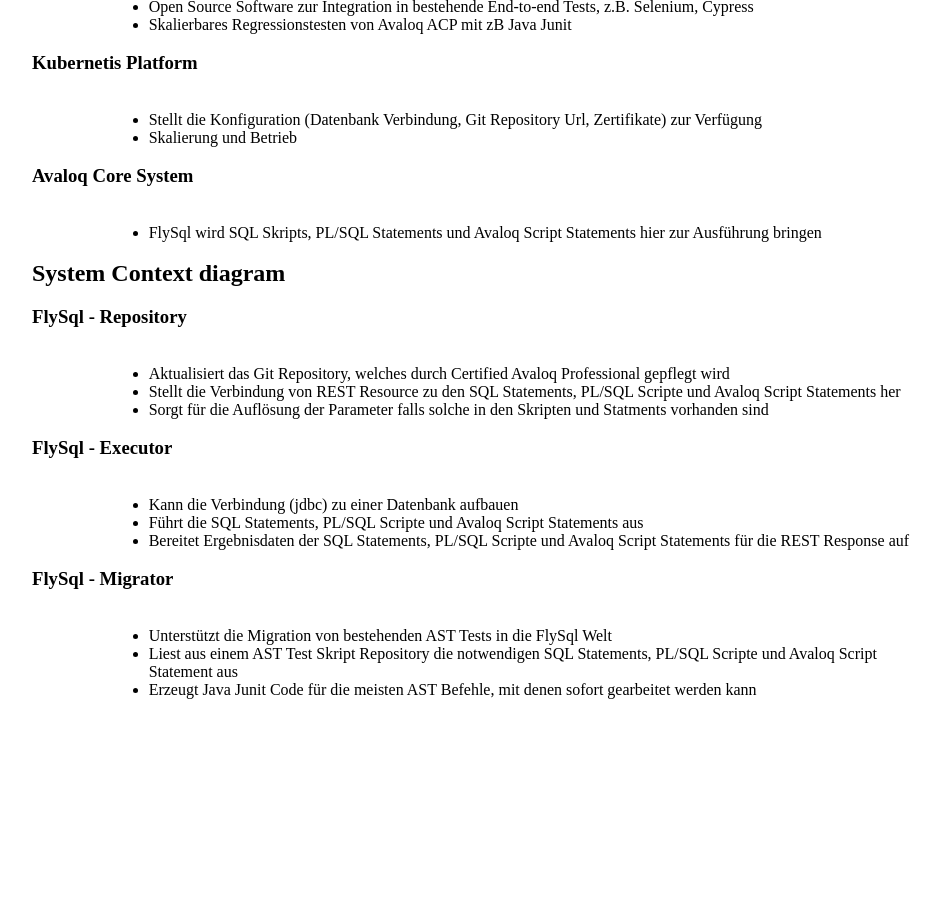
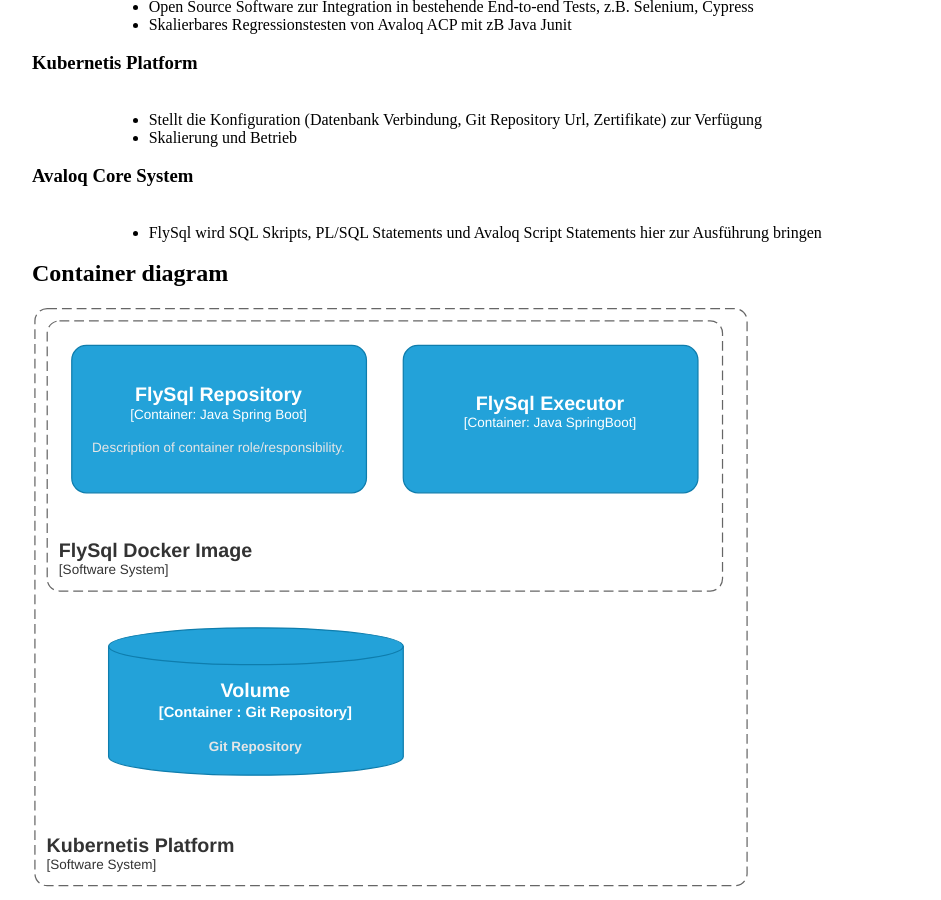
Before and after one commit to flysql/flysql.github.io, a Jekyll site: the page built from integration/index.html, in a window 1280 px wide and 900 px high, scrolled down 994 px. Shown: the whole window, without its empty margins (160-1101 px from the left). Built offline with Jekyll 4.4.1, drawn with Linux system fonts in a browser that asks for light colours; before the commit the page ends 1711 px from its top, so only the background shows below that.

Commit message:
adds container diagram

```diff
--- a/integration/index.html
+++ b/integration/index.html
@@ -50,7 +50,12 @@
 			</ul>
 		</div>
 	</div>
-	<h2>System Context diagram</h2>
+	<h2>Container diagram</h2>
+	<div class="row">
+		<div class="col-12">
+			<object data="/images/integration.container-diagram.drawio.svg" width="80%" ></object>
+		</div>
+	</div>
 	<h3>FlySql - Repository</h3>
 	<div class="row">
 		<div class="col-1"></div>
```
Also changed, not shown: images/favicon/FlySql.252x252.someWhiteAlready.png (added), images/integration.container-diagram.drawio.svg (added), 2 other files.
